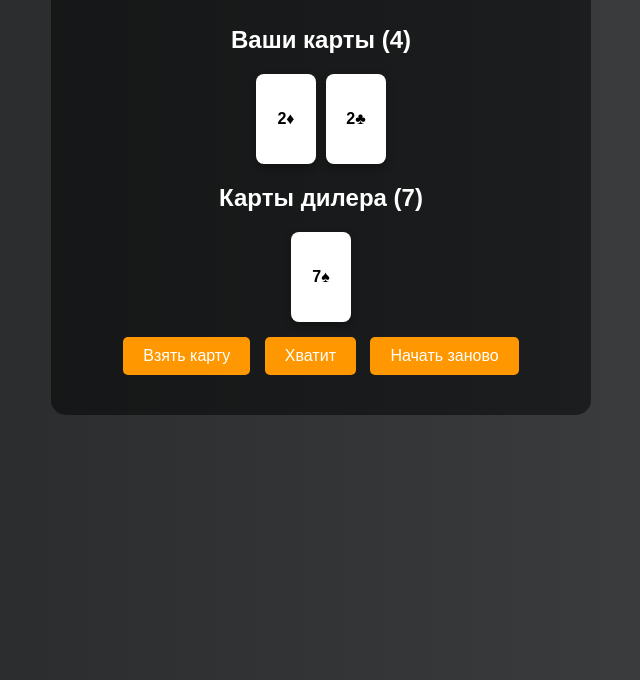
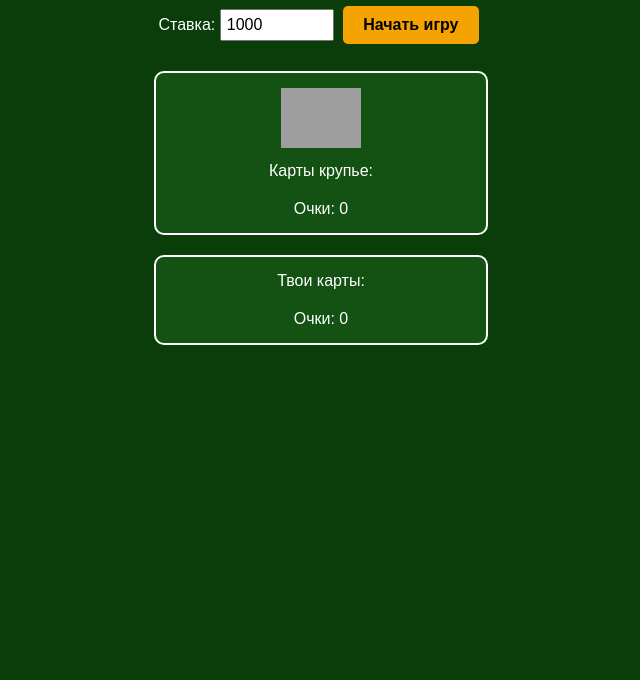
Before and after one commit to MANTAS671/user01, a plain HTML site: page index.html in a window 1280 px wide. Shown: the part 120-800 px from the top of the page, without its empty margins (319-959 px from the left). Drawn offline with Linux system fonts and the light colour scheme; grey boxes are pictures that could not be loaded.

Commit message:
Update index.html

```diff
--- a/index.html
+++ b/index.html
@@ -2,118 +2,134 @@
 <html lang="ru">
 <head>
   <meta charset="UTF-8">
-  <meta name="viewport" content="width=device-width, initial-scale=1.0">
-  <title>Blackjack 21</title>
+  <title>Blackjack с курицей</title>
   <style>
     body {
+      background: #0b3d0b;
       font-family: Arial, sans-serif;
-      background: linear-gradient(to right, #232526, #414345);
       color: #fff;
       text-align: center;
+      margin: 0;
       padding: 20px;
     }
-    h1 {
+    h1 { margin-bottom: 10px; }
+    #balance { font-size: 20px; margin-bottom: 10px; }
+    .dealer, .player {
+      margin: 20px auto;
+      padding: 15px;
+      border: 2px solid #fff;
+      border-radius: 10px;
+      width: 300px;
+      background: #145214;
+    }
+    .cards { display: flex; justify-content: center; gap: 5px; margin: 10px; }
+    .card {
+      width: 50px;
+      height: 70px;
+      background: #fff;
+      color: #000;
+      display: flex;
+      align-items: center;
+      justify-content: center;
+      border-radius: 5px;
+      font-weight: bold;
+    }
+    #dealer img {
+      width: 80px;
+      height: auto;
       margin-bottom: 10px;
     }
-    .game-area {
-      margin: 20px auto;
-      max-width: 500px;
-      background: rgba(0,0,0,0.5);
-      padding: 20px;
-      border-radius: 15px;
-    }
-    .hand {
-      display: flex;
-      justify-content: center;
-      gap: 10px;
-      margin: 10px 0;
-      flex-wrap: wrap;
-    }
-    .card {
-      width: 60px;
-      height: 90px;
-      background: #fff;
-      border-radius: 8px;
-      display: flex;
-      justify-content: center;
-      align-items: center;
+    #controls { margin-top: 15px; }
+    button {
+      padding: 10px 20px;
+      margin: 5px;
+      font-size: 16px;
+      cursor: pointer;
+      border-radius: 5px;
+      border: none;
+      background: #f4a300;
       color: #000;
       font-weight: bold;
-      box-shadow: 0 4px 8px rgba(0,0,0,0.3);
-      transition: transform 0.3s ease;
     }
-    .card.new {
-      transform: scale(1.2);
+    input[type=number] {
+      width: 100px;
+      padding: 5px;
+      font-size: 16px;
+      margin-bottom: 10px;
     }
-    .buttons button {
-      margin: 5px;
-      padding: 10px 20px;
-      font-size: 16px;
-      border: none;
-      border-radius: 5px;
-      cursor: pointer;
-      background: #ff9800;
-      color: #fff;
-      transition: background 0.2s;
-    }
-    .buttons button:hover {
-      background: #e68900;
-    }
-    .result {
+    #message {
+      font-size: 22px;
       margin-top: 15px;
-      font-size: 20px;
       font-weight: bold;
     }
   </style>
 </head>
 <body>
+  <h1>Blackjack — Куриный крупье</h1>
+  <div id="balance">Баланс: 50,000 MDL</div>
 
-  <h1>Blackjack — 21</h1>
-  <div class="game-area">
-    <h2>Ваши карты (<span id="player-score">0</span>)</h2>
-    <div class="hand" id="player-hand"></div>
+  <div>
+    <label>Ставка: </label>
+    <input type="number" id="bet" value="1000" min="1" step="100">
+    <button onclick="startGame()">Начать игру</button>
+  </div>
 
-    <h2>Карты дилера (<span id="dealer-score">0</span>)</h2>
-    <div class="hand" id="dealer-hand"></div>
+  <div id="dealer" class="dealer">
+    <img src="https://cdn-icons-png.flaticon.com/512/1998/1998611.png" alt="Курица-крупье">
+    <div>Карты крупье:</div>
+    <div class="cards" id="dealer-cards"></div>
+    <div>Очки: <span id="dealer-score">0</span></div>
+  </div>
 
-    <div class="buttons">
+  <div id="player" class="player">
+    <div>Твои карты:</div>
+    <div class="cards" id="player-cards"></div>
+    <div>Очки: <span id="player-score">0</span></div>
+  </div>
+
+  <div id="controls" style="display:none;">
     <button onclick="hit()">Взять карту</button>
     <button onclick="stand()">Хватит</button>
-      <button onclick="restart()">Начать заново</button>
   </div>
 
-    <div class="result" id="result"></div>
-  </div>
+  <div id="message"></div>
 
   <script>
-const suits = ['♥','♦','♣','♠'];
-const values = ['2','3','4','5','6','7','8','9','10','J','Q','K','A'];
-let deck, playerHand, dealerHand;
-let playerScore = 0, dealerScore = 0;
+    let balance = 50000;
+    let bet = 1000;
+    let deck = [];
+    let playerCards = [];
+    let dealerCards = [];
     let gameOver = false;
 
     function createDeck() {
-  let newDeck = [];
+      const suits = ['♠', '♥', '♦', '♣'];
+      const values = ['2', '3', '4', '5', '6', '7', '8', '9', '10', 'J', 'Q', 'K', 'A'];
+      deck = [];
       for (let suit of suits) {
         for (let value of values) {
-      newDeck.push({ value, suit });
+          deck.push({ value, suit });
         }
       }
-  return newDeck.sort(() => Math.random() - 0.5);
     }
 
-function cardValue(card) {
-  if (['J','Q','K'].includes(card.value)) return 10;
-  if (card.value === 'A') return 11;
-  return parseInt(card.value);
+    function drawCard() {
+      const index = Math.floor(Math.random() * deck.length);
+      return deck.splice(index, 1)[0];
     }
 
-function calculateScore(hand) {
+    function calculateScore(cards) {
       let score = 0;
       let aces = 0;
-  for (let card of hand) {
-    score += cardValue(card);
-    if (card.value === 'A') aces++;
+      for (let card of cards) {
+        if (['J', 'Q', 'K'].includes(card.value)) {
+          score += 10;
+        } else if (card.value === 'A') {
+          score += 11;
+          aces++;
+        } else {
+          score += parseInt(card.value);
+        }
       }
       while (score > 21 && aces > 0) {
         score -= 10;
@@ -122,76 +138,70 @@ function calculateScore(hand) {
       return score;
     }
 
-function renderHand(hand, elementId) {
-  const container = document.getElementById(elementId);
-  container.innerHTML = '';
-  for (let card of hand) {
-    let div = document.createElement('div');
-    div.className = 'card new';
-    div.textContent = card.value + card.suit;
-    container.appendChild(div);
-    setTimeout(() => div.classList.remove('new'), 200);
-  }
+    function renderCards() {
+      document.getElementById('player-cards').innerHTML = playerCards.map(card =>
+        `<div class="card">${card.value}${card.suit}</div>`).join('');
+      document.getElementById('dealer-cards').innerHTML = dealerCards.map(card =>
+        `<div class="card">${card.value}${card.suit}</div>`).join('');
+      document.getElementById('player-score').textContent = calculateScore(playerCards);
+      document.getElementById('dealer-score').textContent = calculateScore(dealerCards);
     }
 
-function updateScores() {
-  playerScore = calculateScore(playerHand);
-  dealerScore = calculateScore(dealerHand);
-  document.getElementById('player-score').textContent = playerScore;
-  document.getElementById('dealer-score').textContent = dealerScore;
+    function startGame() {
+      bet = parseInt(document.getElementById('bet').value);
+      if (bet > balance || bet <= 0) {
+        alert('Недостаточно средств или ставка некорректна!');
+        return;
       }
 
-function checkEndGame() {
-  if (playerScore > 21) {
-    document.getElementById('result').textContent = 'Вы перебрали! Проигрыш.';
-    gameOver = true;
-  } else if (dealerScore > 21) {
-    document.getElementById('result').textContent = 'Дилер перебрал! Вы выиграли!';
-    gameOver = true;
-  } else if (gameOver) {
-    if (playerScore > dealerScore) {
-      document.getElementById('result').textContent = 'Вы выиграли!';
-    } else if (playerScore < dealerScore) {
-      document.getElementById('result').textContent = 'Вы проиграли!';
-    } else {
-      document.getElementById('result').textContent = 'Ничья!';
-    }
-  }
+      createDeck();
+      playerCards = [drawCard(), drawCard()];
+      dealerCards = [drawCard(), drawCard()];
+      gameOver = false;
+      document.getElementById('message').textContent = '';
+      document.getElementById('controls').style.display = 'block';
+
+      renderCards();
     }
 
     function hit() {
       if (gameOver) return;
-  playerHand.push(deck.pop());
-  renderHand(playerHand, 'player-hand');
-  updateScores();
-  checkEndGame();
+      playerCards.push(drawCard());
+      renderCards();
+
+      if (calculateScore(playerCards) > 21) {
+        endGame('Перебор! Ты проиграл.');
+        balance -= bet;
+      }
     }
 
     function stand() {
       if (gameOver) return;
-  while (dealerScore < 17) {
-    dealerHand.push(deck.pop());
-    dealerScore = calculateScore(dealerHand);
-    renderHand(dealerHand, 'dealer-hand');
-    updateScores();
-  }
-  gameOver = true;
-  checkEndGame();
+
+      while (calculateScore(dealerCards) < 17) {
+        dealerCards.push(drawCard());
       }
 
-function restart() {
-  deck = createDeck();
-  playerHand = [deck.pop(), deck.pop()];
-  dealerHand = [deck.pop()];
-  gameOver = false;
-  renderHand(playerHand, 'player-hand');
-  renderHand(dealerHand, 'dealer-hand');
-  updateScores();
-  document.getElementById('result').textContent = '';
+      const playerScore = calculateScore(playerCards);
+      const dealerScore = calculateScore(dealerCards);
+
+      if (dealerScore > 21 || playerScore > dealerScore) {
+        balance += bet;
+        endGame('Ты выиграл!');
+      } else if (playerScore < dealerScore) {
+        balance -= bet;
+        endGame('Курица победила!');
+      } else {
+        endGame('Ничья!');
+      }
     }
 
-restart();
+    function endGame(message) {
+      document.getElementById('message').textContent = message;
+      document.getElementById('balance').textContent = `Баланс: ${balance.toLocaleString()} MDL`;
+      document.getElementById('controls').style.display = 'none';
+      gameOver = true;
+    }
   </script>
-
 </body>
 </html>
```
Lines whose indentation alone changed are shown as unchanged.
